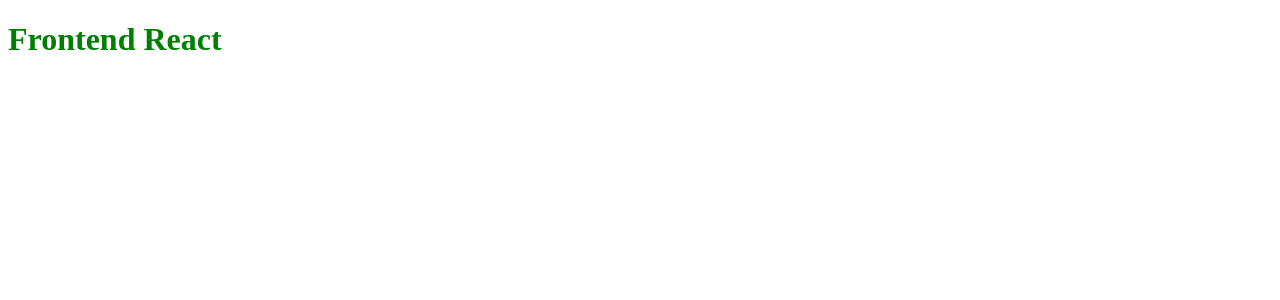
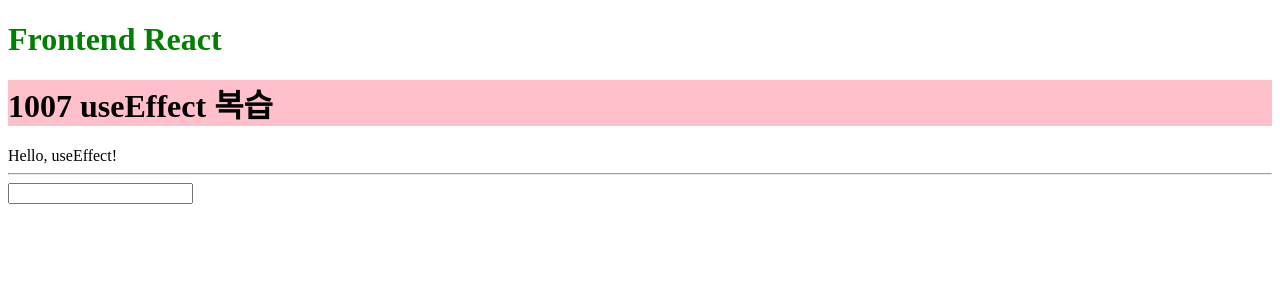
Before and after one commit to devgiants75/frontend-230527-react, a React (Create React App) app in the folder react0527/: page /review in a window 1280 px wide. Before the commit this address had no page. Shown: the top 300 px of the page. Built offline with nearby package versions, Linux system fonts and the light colour scheme.

Commit message:
20231007

```diff
--- /dev/null
+++ b/react0527/src/1007/Review.tsx
@@ -0,0 +1,13 @@
+import React from 'react';
+import UseEffect from './a_review/UseEffect';
+import UseEffect02 from './a_review/UseEffect02';
+
+export default function Review() {
+  return (
+    <>
+      <h1 style={{ backgroundColor: 'pink' }}>1007 useEffect 복습</h1>
+      <UseEffect />
+      <UseEffect02 />
+    </>
+  )
+}
--- /dev/null
+++ b/react0527/src/1007/a_review/UseEffect.tsx
@@ -0,0 +1,28 @@
+import React, { useEffect } from 'react';
+
+//! useEffect
+// : 리액트 컴포넌트에서 side effect를 수행하기 위해 사용
+
+// 의존성 배열
+// : useEffect의 두 번째 인자로 전달되는 배열(deps)
+// : 배열의 요소가 변경될 때 마다 useEffect 내의 코드가 실행
+
+// > 의존성 배열을 비워 둘 경우 마운트, 언마운트 시만 실행
+//    , 배열에 변수를 넣으면 해당 변수가 변경될 때 마다 실행
+
+export default function UseEffect() {
+
+  useEffect(() => {
+    // 컴포넌트가 마운트 됐을 때 수행
+    console.log('Component Mounted!');
+
+    return () => {
+      // 컴포넌트가 언마운트 됐을 때 수행
+      console.log('Component Will Unmount!');
+    };
+  }, []);
+
+  return (
+    <div>Hello, useEffect!</div>
+  )
+}
--- /dev/null
+++ b/react0527/src/1007/a_review/UseEffect02.tsx
@@ -0,0 +1,36 @@
+import React, { useEffect, useState } from 'react'
+
+//! 이벤트 핸들링과 동적 데이터 페치
+
+interface User {
+  id: number;
+  name: string;
+  email: string;
+}
+
+export default function UseEffect02() {
+  // 각각 선택한 사용자의 ID와 사용자 정보를 저장하는 상태
+  const [userId, setUserId] = useState<number | null>(null);
+  const [user, setUser] = useState<User | null>(null);
+
+  // 'userId가 변경될 때 마다' effect가 실행
+  useEffect(() => {
+    // userId가 null일수도 있음.
+    // userId가 null이면 아무것도 하지 X (return)
+
+    // 변경될 때 실행될 코드
+
+  });
+
+  // 사용자 입력을 처리하는 핸들러 함수
+
+  return (
+    <>
+      <hr />
+      {/* 사용자 입력을 받는 입력 필드 */}
+      <input type="text" />
+      {/* user가 null이 아니라면 사용자 이름을 출력 */}
+
+    </>
+  )
+}
--- a/react0527/src/App.tsx
+++ b/react0527/src/App.tsx
@@ -28,6 +28,8 @@
 import DomRef from './0923/DomRef';
 import Effect from './0924/Effect';
 import StyledComponent from './0924/StyledComponent';
+import Review from './1007/Review';
+
 import Index from './TodoList/Index';
 
 // App함수가 화면에 렌더링되는 UI전체
@@ -66,6 +68,7 @@
         <Route path='/effect' element={<Effect />}/>
         <Route path='/styledComponent' element={<StyledComponent />}/>
         <Route path='/todoList' element={<Index />}/>
+        <Route path='/review' element={<Review />}/>
       </Routes>
     </>
   );
```
